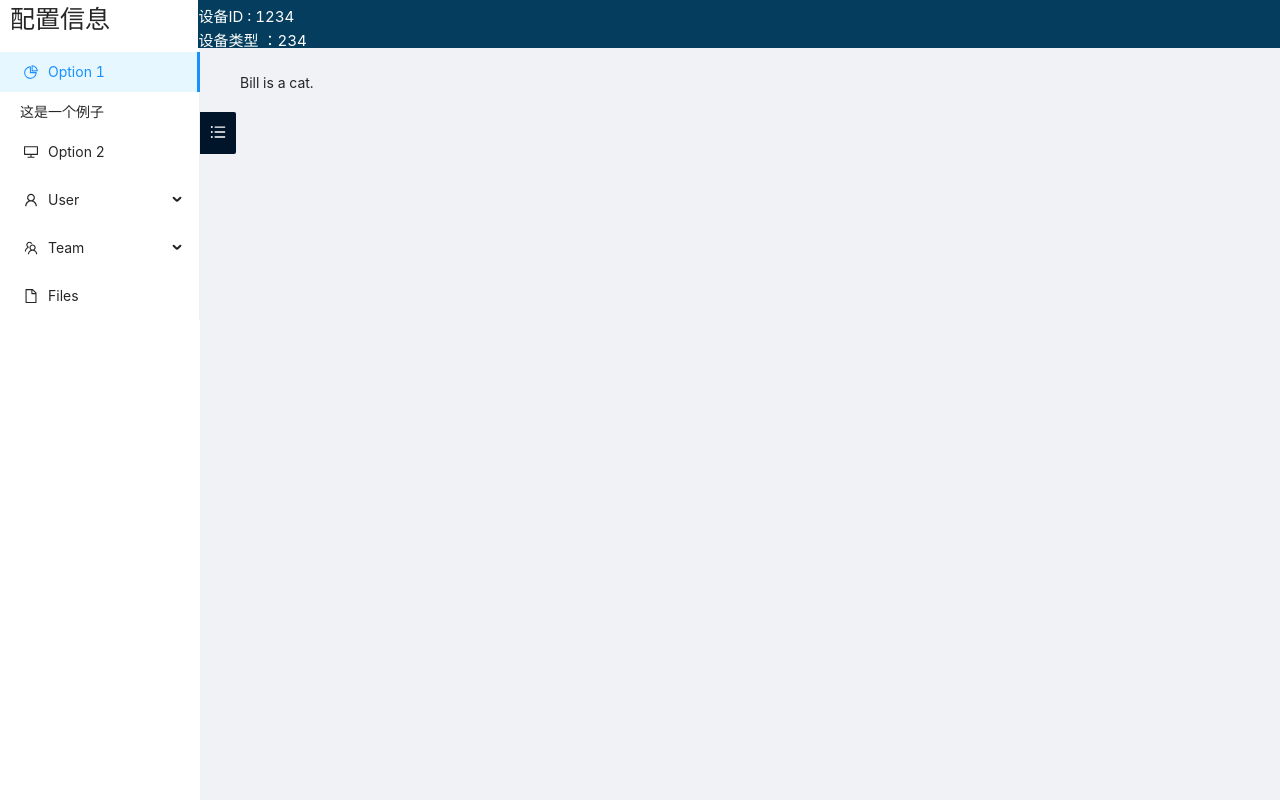
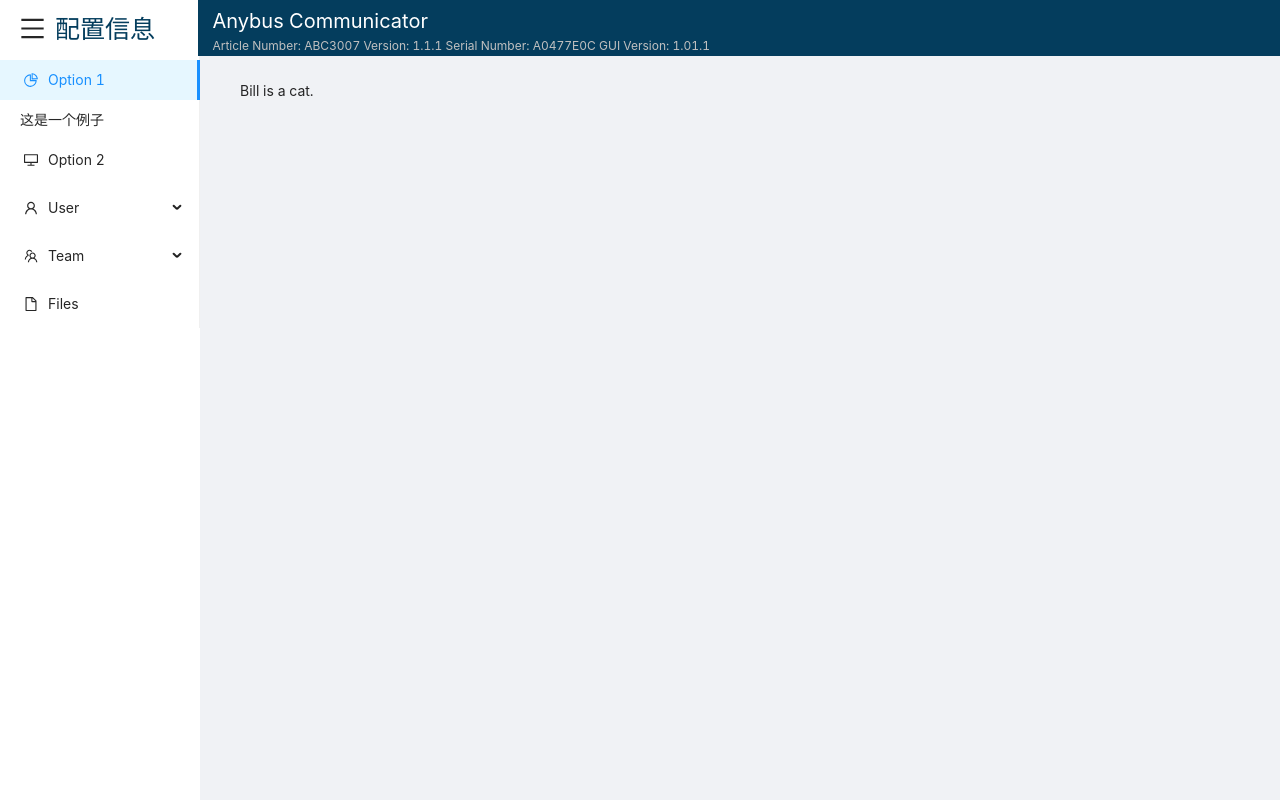
Before and after one commit to fengwang913/VersionDemo2.0, a React (Create React App) app: page / in a window 1280 px wide. Built offline with nearby package versions, Linux system fonts and the light colour scheme.

Commit message:
feat: 完成基本布局

```diff
--- a/src/components/app.jsx
+++ b/src/components/app.jsx
@@ -1,7 +1,7 @@
 import React,{ Component }  from 'react';
 
 import MainLayout from '../pages/base/layout'
-import Header from '../pages/base/header'
+// import Header from '../pages/base/header'
 // import SiderDemo from '../pages/base/layout'
 // import Header from '../pages/base/header';
 
@@ -12,7 +12,7 @@
     render(){
         return(
             <div id='app'>
-                <Header />
+                {/* <Header /> */}
                 <MainLayout />
             </div>
         )
--- a/src/pages/base/header.jsx
+++ b/src/pages/base/header.jsx
@@ -1,37 +1,56 @@
 import React,{ Component } from 'react';
 
+import {
+    MenuOutlined,
+  } from '@ant-design/icons';
+
 export default class Header extends Component{
+    constructor(props){
+        super(props)
+    }
+
+
 
     render(){
         return(
-            <div style={{display:'flex',height:'6vh', minWidth:'100vw'}}>
+            <div style={{display:'flex',height:'7vh', minWidth:'100vw'}}>
                 <div style={ {
                             width :'250px',
                             fontSize:'25px',
+                        } }>
+                            <div style={{display:'flex'}}>
+                                <div style={{marginLeft:'20px',
+                                            marginTop:'10px'}}>
+                                    {React.createElement(MenuOutlined, {
+                                            className: 'trigger',
+                                            onClick: this.props.toggle,
+                                    })}
+                                </div>
+                                <div style={{marginLeft:'10px',
+                                        marginTop:'10px',
+                                        color:'#043D5D'}}>
+                                    配置信息
+                                </div>
 
-                            // backgroundColor:'#282c34',
-
-                        } }>
-                            <div style={{marginLeft:'10px'}}>
-                                配置信息
                             </div>
 
                 </div>
                 <div style={ {
-
-                        fontSize:'15px',
-                        // textAlign:"right",
                         minWidth:'84.5vw',
                         backgroundColor:'#043D5D',
-                        color:'white',
+                    } }>
+                        <div style={{marginLeft:'14px',
+                                marginTop:'6px',
+                                fontSize:'20px',
+                                color:'white',}}>
+                            Anybus Communicator
+                        </div>
+                        <div style={{marginLeft:'14px',
+                                fontSize:'12px',
+                                color:'#C0C0C0',}} >
+                            Article Number: ABC3007 Version: 1.1.1 Serial Number: A0477E0C GUI Version: 1.01.1
+                        </div>
 
-                    } }>
-                        <div style={{marginRight:'12px',marginTop:'5px'}}>
-                        设备ID : 1234
-                        </div>
-                        <div style={{marginRight:'12px'}} >
-                        设备类型 ：234
-                </div>
 
         </div>
         </div>
--- a/src/pages/base/layout.jsx
+++ b/src/pages/base/layout.jsx
@@ -2,16 +2,39 @@
 
 import SiderMenu from './sider'
 import Cont from './cont'
+import Header from './header'
+
 import { Layout, } from 'antd';
 
 
 export default class MainLayout extends React.Component {
+    constructor(props){
+        super(props)
+        this.state = {
+            collapsed: false,
+          };
+    }
+      onCollapse = collapsed => {
+        this.setState({ collapsed });
+      };
+      toggle = () => {
+        this.setState({
+          collapsed: !this.state.collapsed,
+        });
+
+      };
+
+
   render() {
     return (
-      <Layout style={{ minHeight: '94vh' }}>
-        <SiderMenu />
-        <Cont />
-      </Layout>
+       <div>
+           <Header toggle={this.toggle}/>
+           <Layout style={{ minHeight: '93vh' }}>
+                <SiderMenu  collapsed={this.state.collapsed}/>
+                <Cont />
+           </Layout>
+       </div>
+
     );
   }
 }
--- a/src/pages/base/sider.jsx
+++ b/src/pages/base/sider.jsx
@@ -12,29 +12,31 @@
 const { SubMenu } = Menu;
 
 export default class SiderMenu extends React.Component {
-  state = {
-    collapsed: false,
-  };
+  constructor(props){
+      super(props)
+      this.state ={
 
-  onCollapse = collapsed => {
-    console.log(collapsed);
-    this.setState({ collapsed });
-  };
+      }
+
+  }
 
   render() {
-    const { collapsed } = this.state;
+    const collapsed  = this.props.collapsed;
+
     return (
 
         <Sider
+            trigger={null}
             collapsible
             collapsedWidth = {0}
             collapsed={collapsed}
-            onCollapse={this.onCollapse}
-            style={{backgroundColor:'white'}} >
+            style={{backgroundColor:'white'}}
+             >
           <div className="logo" />
           <Menu
             defaultSelectedKeys={['1']}
-            mode="inline">
+            mode="inline"
+            >
             <Menu.Item key="1" icon={<PieChartOutlined />}>
               Option 1
             </Menu.Item>
```
Also changed, not shown: 1 other file (tests, documents, lock files or other folders).
